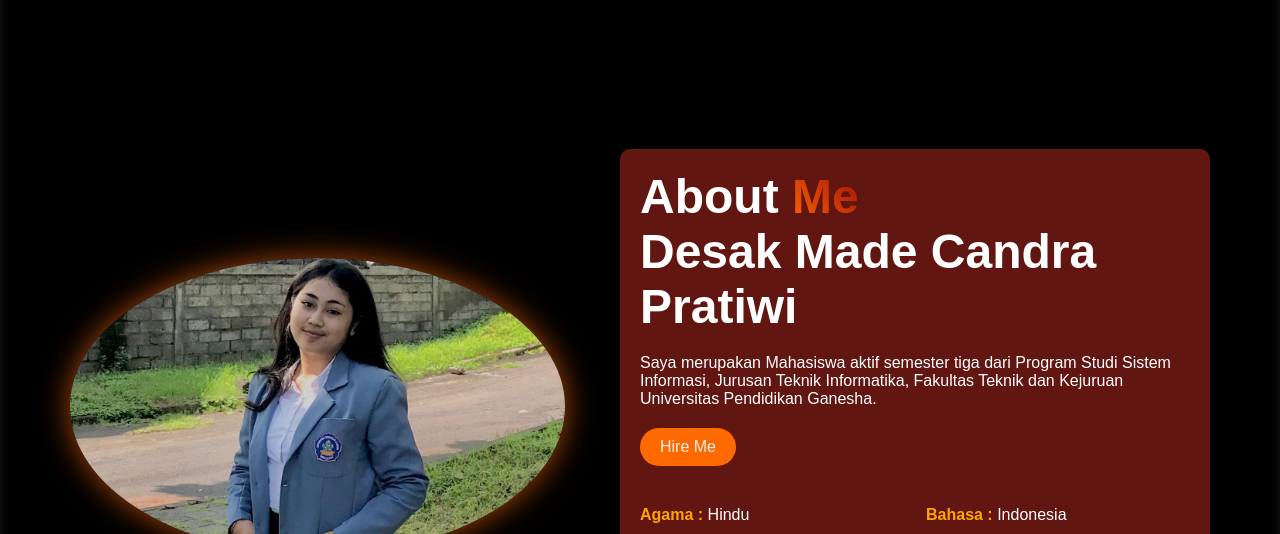
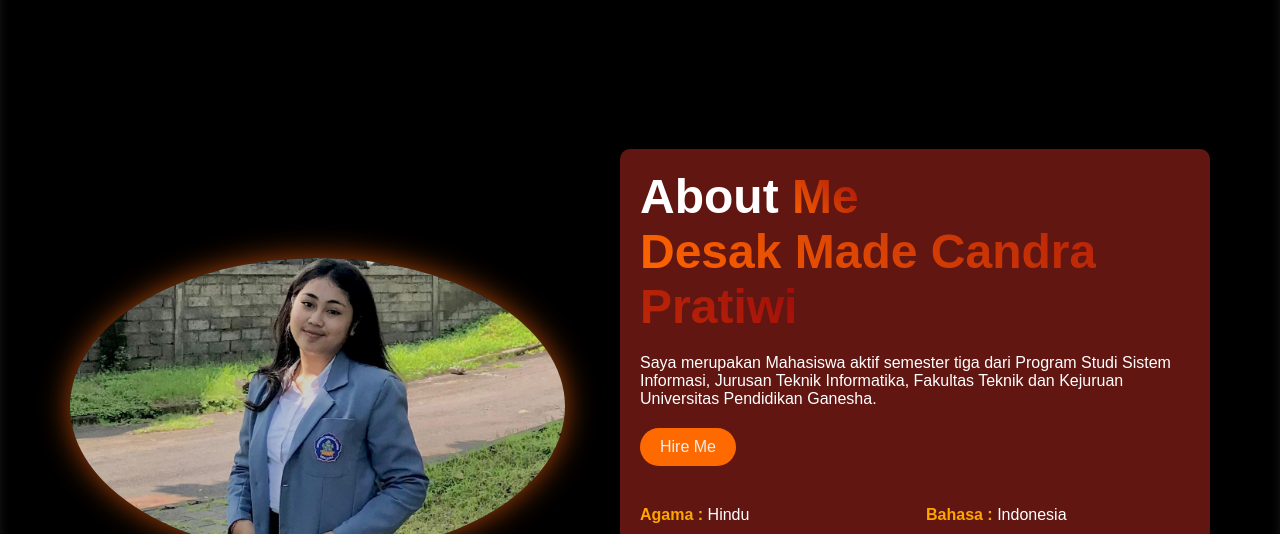
Before and after one commit to madecandrapratiwi/my-website, a plain HTML site: page index.html in a window 1280 px wide. Shown: the part 566-1100 px from the top of the page. Drawn offline with nearby package versions, Linux system fonts and the light colour scheme; a script that the page names is missing.

Commit message:
Update index.html

```diff
--- a/index.html
+++ b/index.html
@@ -64,7 +64,7 @@
       </div>
       <div class="about-content">
         <h2>About <span>Me</span></h2>
-        <h2>Desak Made Candra Pratiwi</h2>
+        <h2><span>Desak Made Candra Pratiwi</span></h2>
         <p>Saya merupakan Mahasiswa aktif semester tiga dari Program Studi Sistem Informasi, Jurusan Teknik Informatika, Fakultas Teknik dan Kejuruan Universitas Pendidikan Ganesha.</p>
         <a href="https://wa.me/6287732602357" class="btn">Hire Me</a>
 
```
